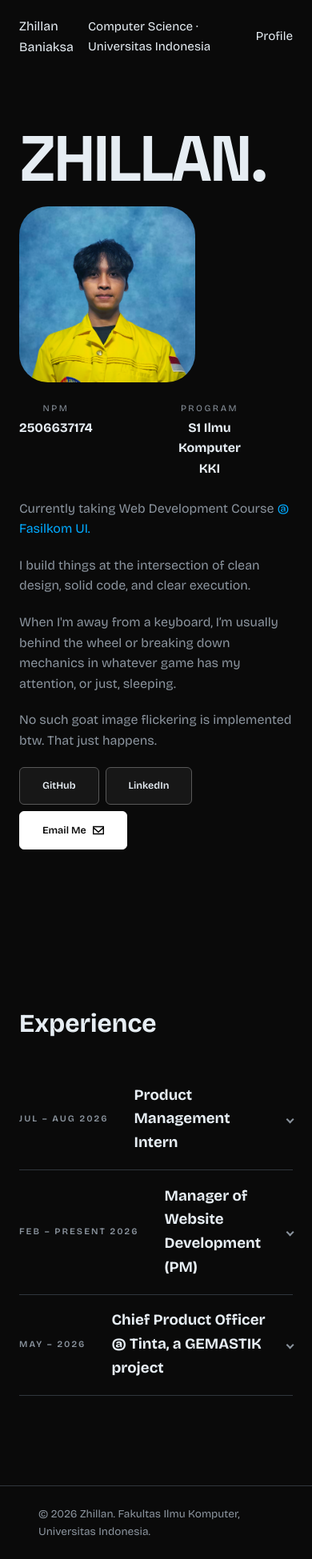
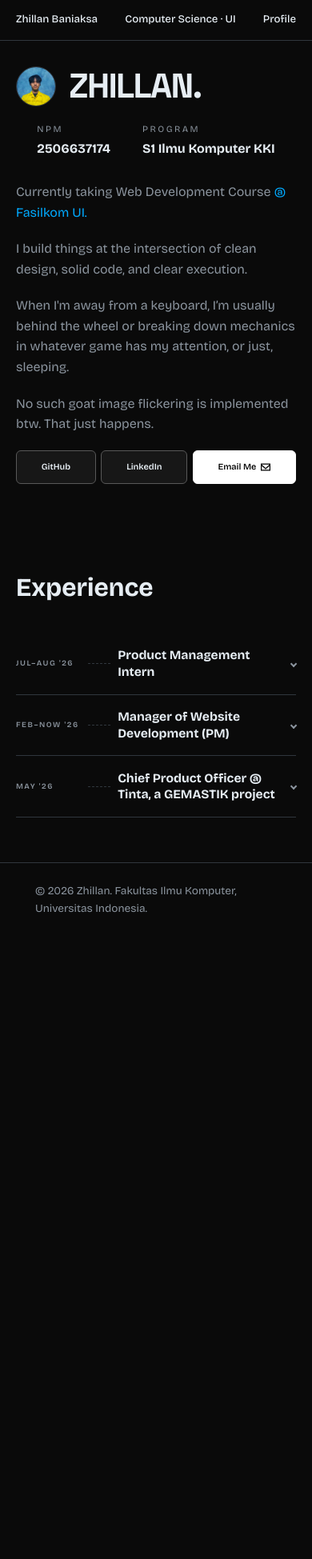
Before and after one commit to ZhillanTLE/myportfolio, a Django app: page / in a window 390 px wide. Shown: the whole page at 80% size. After the commit the page ends 1141 px from the top, so only its background shows below. Run offline with Django 5.2, Linux system fonts and the light colour scheme.

Commit message:
fix: make layout responsive on mobile
- Rebuild experience rows as a 4-column grid instead of flex so dates,
  rules, and titles align on a shared column line at every width
- Scale the experience block from four CSS variables in em units so
  mobile shrinks the proportions without restructuring the layout
- Place the avatar beside the name on mobile using display: contents on
  the photo wrapper, letting the frame and meta list be ordered apart
- Keep the header on one row with a shared link style, and abbreviate
  Universitas Indonesia to UI below 780px
- Fit the three social buttons onto one row by trimming desktop-scale
  horizontal padding
- Clamp the hero heading and replace the fixed 6.7rem meta gap, both of
  which forced horizontal scroll on narrow screens
- Move the breakpoint from 600px to 780px
- Fix invalid border-bottom shorthand on the header and a 1.125m unit
  on the social icon, and drop a stray closing brace
- Load the stylesheet via {% static %} with a cache-busting version

```diff
--- a/static/css/style.css
+++ b/static/css/style.css
@@ -41,7 +41,7 @@ h1, .brand {
 
 /* Header with Flexbox */
 .site-header {
-    border-bottom: 1px solid var(--border);
+    border-bottom: 1px solid var(--line);
 }
 
 .site-header .container {
@@ -71,6 +71,10 @@ h1, .brand {
     color: var(--ink);
     text-decoration: none;
     font-size: 0.95rem;
+}
+
+.ui-abbr {
+    display: none;
 }
 
 /* Hero Section with CSS Grid */
@@ -108,7 +112,7 @@ h1, .brand {
 }
 
 .hero-identity h1 {
-    font-size: 5rem;
+    font-size: clamp(3rem, 14vw, 5rem);
     line-height: 0.88;
     letter-spacing: -0.04em;
     text-transform: uppercase;
@@ -129,7 +133,9 @@ h1, .brand {
 .photo-meta {
     margin-top: 1.5rem;
     margin-bottom: 0;
-    gap: 6.7rem;
+    gap: 1.5rem;
+    justify-content: space-between;
+    flex-wrap: wrap;
 }
 
 .photo-meta .meta-row  {
@@ -191,7 +197,7 @@ h1, .brand {
 
 .social-icon {
     width: 1.125em;
-    height: 1.125m;
+    height: 1.125em;
     flex-shrink: 0;
 }
 
@@ -259,6 +265,10 @@ h1, .brand {
 
 .experience {
     padding: 7rem 0 7rem;
+    --date-col: 8rem;
+    --rule-col: 5rem;
+    --row-gap: 1rem;
+    --row-scale: 1rem;
 }
 
 /* Experience's Role Styling */
@@ -274,12 +284,18 @@ h1, .brand {
 }
 
 .role-header {
-    display: flex;
+    display: grid;
+    grid-template-columns:
+        var(--date-col)
+        var(--rule-col)
+        minmax(0, 1fr)
+        auto;
     align-items: center;
-    gap: 1rem;
+    gap: 0 var(--row-gap);
     padding: 1.1rem 0;
     cursor: pointer;
     list-style: none;
+    font-size: var(--row-scale);
 }
 
 .role-header::-webkit-details-marker {
@@ -287,14 +303,13 @@ h1, .brand {
 }
 
 .role-rule {
-    flex: 1;
     border-bottom: 1px dashed var(--line);
 }
 
 .role-chevron {
     flex-shrink: 0;
-    width: 0.45rem;
-    height: 0.45rem;
+    width: 0.45em;
+    height: 0.45em;
     border-right: 2px solid var(--text-muted);
     border-bottom: 2px solid var(--text-muted);
     transform: rotate(45deg);
@@ -308,10 +323,9 @@ h1, .brand {
 .role-body {
     padding-bottom: 1.4rem;
 }
-}
 
 .role-title {
-    font-size: 1.15rem;
+    font-size: 1.15em;
     font-weight: 700;
     line-height: 1.3;
 }
@@ -322,9 +336,9 @@ h1, .brand {
 }
 
 .role-dates {
-    font-size: 0.7rem;
+    font-size: 0.7em;
     font-weight: 600;
-    letter-spacing: 0.18em;
+    letter-spacing: 0.16em;
     text-transform: uppercase;
     color: var(--text-muted);
     white-space: nowrap;
@@ -364,20 +378,107 @@ h1, .brand {
     border-top: 1px solid var(--line);
 }
 
-@media (max-width: 600px) {
+@media (max-width: 780px) {
+    .container {
+        padding: 0 1.25rem;
+    }
+
+    /* One row, one shared style for all three header items */
+    .site-header .container {
+        gap: 0.5rem;
+        padding: 0.9rem 1.25rem;
+    }
+
+    .site-header .container a {
+        font-family: "Bricolage Grotesque", system-ui, sans-serif;
+        font-size: clamp(0.72rem, 3.4vw, 0.9rem);
+        font-weight: 500;
+        letter-spacing: normal;
+        text-transform: none;
+        white-space: nowrap;
+    }
+
+    .ui-full {
+        display: none;
+    }
+
+    .ui-abbr {
+        display: inline;
+    }
+
+    /* Icon, name, meta, then bio */
+    .hero {
+        padding: 2rem 0 3rem;
+    }
+
     .hero-grid {
-        grid-template-columns: 1fr;
+        grid-template-columns: auto minmax(0, 1fr);
         grid-template-areas:
-            "identity"
-            "photo"
-            "details";
+            "photo   identity"
+            "meta    meta"
+            "details details";
+        gap: 1.25rem 1rem;
     }
 
     .hero-photo {
-        max-width: 220px;
+        display: contents;
+    }
+
+    .photo-frame {
+        grid-area: photo;
+        align-self: center;
+        width: 50px;
+        margin: 0;
+    }
+
+    .avatar {
+        border-radius: 50%;
+        border: 1px solid var(--line);
+    }
+
+    .hero-identity {
+        align-self: center;
+    }
+
+    .hero-identity h1 {
+        font-size: clamp(2.25rem, 11vw, 3.5rem);
+    }
+
+    .photo-meta {
+        grid-area: meta;
+        margin-top: 0;
+        justify-content: center;
+        gap: 2.5rem;
+    }
+
+    .photo-meta .meta-row {
+        text-align: left;
+    }
+
+    .hero-details {
+        margin-top: 0.5rem;
     }
 
     .social-links {
-        justify-content: flex-start;
+        flex-wrap: nowrap;
+        gap: 0.4rem;
+    }
+
+    .social-link {
+        flex: 1 1 auto;
+        justify-content: center;
+        min-width: 0;
+        gap: 0.35rem;
+        font-size: 0.68rem;
+        padding: 0.7rem 0.5rem;
+        white-space: nowrap;
+    }
+
+    .experience {
+        padding: 3.5rem 0;
+        --date-col: 5rem;
+        --rule-col: 1.75rem;
+        --row-gap: 0.6rem;
+        --row-scale: 0.85rem;
     }
 }
--- a/templates/index.html
+++ b/templates/index.html
@@ -8,16 +8,16 @@
     <link rel="preconnect" href="https://fonts.googleapis.com">
     <link rel="preconnect" href="https://fonts.gstatic.com" crossorigin>
     <link href="https://fonts.googleapis.com/css2?family=Bricolage+Grotesque:opsz,wght@12..96,200..800&family=Space+Grotesk:wght@500;700&display=swap" rel="stylesheet">
-    <link rel="stylesheet" href="/static/css/style.css">
+    <link rel="stylesheet" href="{% static 'css/style.css' %}?v=5">
 </head>
 <body>
     <header class="site-header">
         <div class="container">
-            <a>Zhillan Baniaksa</a>
+            <a class="brand" href="/">Zhillan Baniaksa</a>
             <nav>
-            <a>Computer Science &middot; Universitas Indonesia</a>
+            <a>Computer Science &middot; <span class="ui-full">Universitas Indonesia</span><span class="ui-abbr">UI</span></a>
             </nav>
-            <nav>
+            <nav class="nav-jump">
                 <a href="#profile">Profile</a>
             </nav>
         </div>
@@ -65,7 +65,7 @@
                 <h2 class="section-title">Experience</h2>
                 <details class="role">
                     <summary class="role-header">
-                        <span class="role-dates">Jul &ndash; Aug 2026</span>
+                        <span class="role-dates">JUL&ndash;AUG '26</span>
                         <span class="role-rule" aria-hidden="true"></span>
                         <h3 class="role-title">Product Management Intern</h3>
                         <span class="role-chevron" aria-hidden="true"></span>
@@ -80,7 +80,7 @@
                 </details>
                 <details class="role">
                     <summary class="role-header">
-                        <span class="role-dates">FEB &ndash; Present 2026</span>
+                        <span class="role-dates">FEB&ndash;NOW '26</span>
                         <span class="role-rule" aria-hidden="true"></span>
                         <h3 class="role-title">Manager of Website Development (PM)</h3>
                         <span class="role-chevron" aria-hidden="true"></span>
@@ -96,7 +96,7 @@
                 </details>
              <details class="role">
                     <summary class="role-header">
-                        <span class="role-dates">May &ndash; 2026</span>
+                        <span class="role-dates">MAY '26</span>
                         <span class="role-rule" aria-hidden="true"></span>
                         <h3 class="role-title">Chief Product Officer @ Tinta, a GEMASTIK project</h3>
                         <span class="role-chevron" aria-hidden="true"></span>
```
